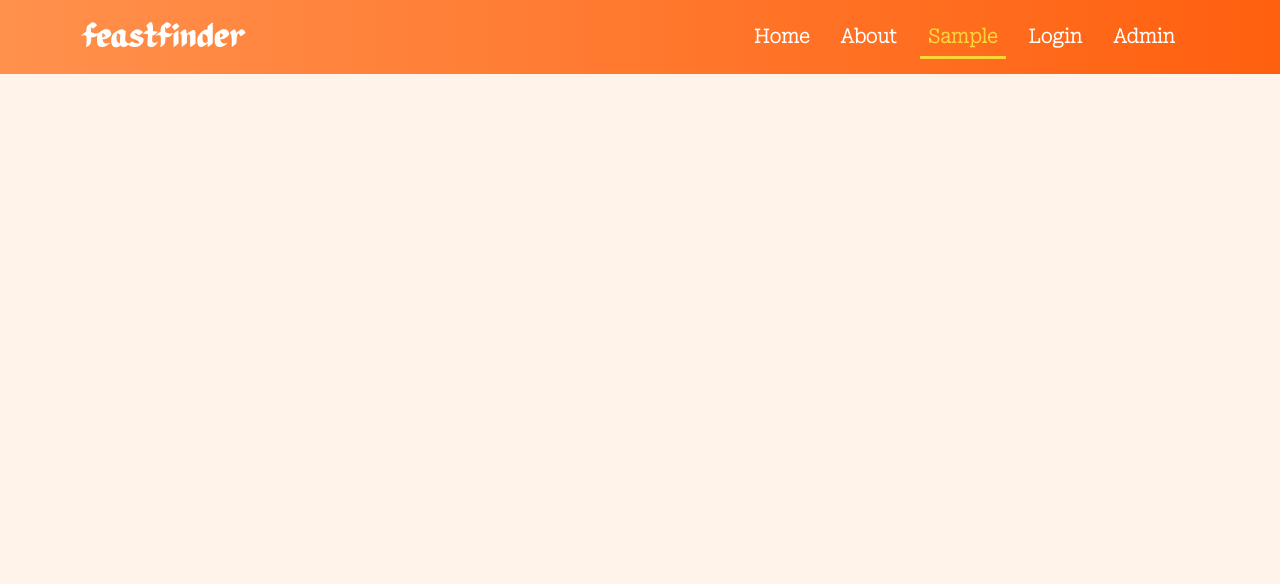
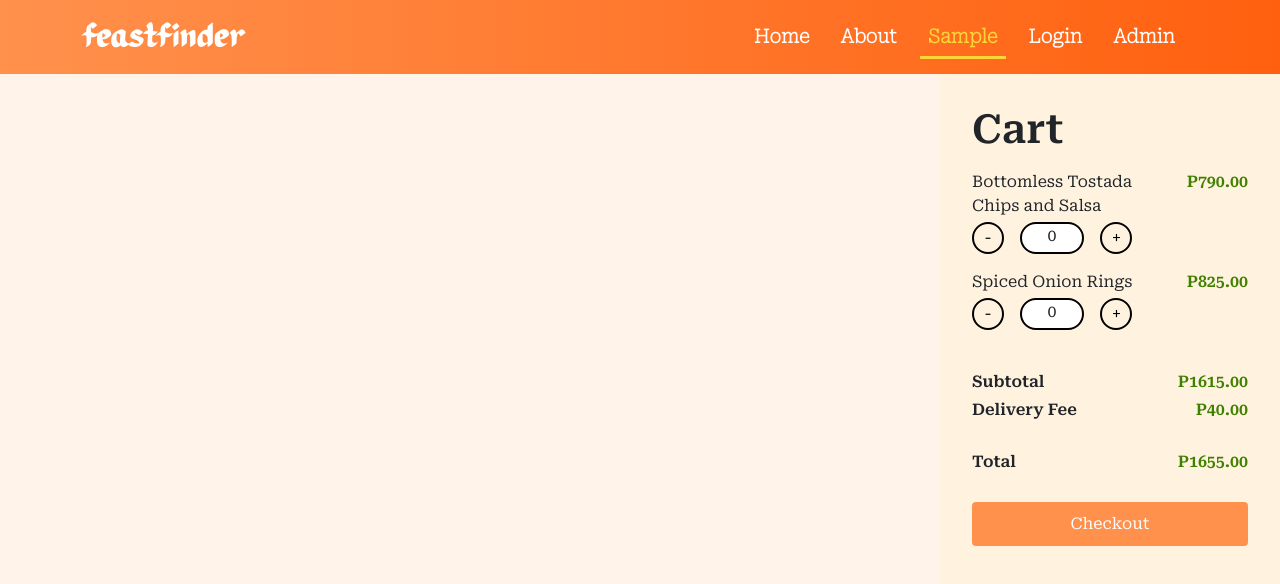
Before and after one commit to FeastFinderApp/feastfinder, a React (Create React App) app: page /sample in a window 1280 px wide. Shown: the top 584 px of the page. Built offline with nearby package versions, Linux system fonts and the light colour scheme.

Commit message:
add restaurant page with cart sidebar

```diff
--- /dev/null
+++ b/src/components/CartCategory.js
@@ -0,0 +1,12 @@
+import React from "react";
+
+function CartCategory(props) {
+    return(
+        <div class="cartDescription">
+            <div class="cartCategoryName">{props.name}</div>
+            <div class="cartPrice">{props.price}</div>
+        </div>
+    );
+}
+
+export default CartCategory;
--- /dev/null
+++ b/src/components/CartItem.js
@@ -0,0 +1,20 @@
+import React, { useState } from "react";
+
+function CartItem(props) {
+    const [count, setCount] = useState(0);
+    return(
+        <div class="cartItem">
+            <div class="cartDescription">
+                <div class="cartItemName">{props.name}</div>
+                <div class="cartPrice">{props.price}</div>
+            </div>
+            <div class="qty">
+                <button onClick={() => setCount(prev => prev - 1)}>-</button>
+                <div class="qtyCount">{count}</div>
+                <button onClick={() => setCount(prev => prev + 1)}>+</button>
+            </div>
+        </div>
+    );
+}
+
+export default CartItem;
--- /dev/null
+++ b/src/components/Restaurant.css
@@ -0,0 +1,54 @@
+#restoContainer {
+    height: 100vh;
+    font-family: 'Roboto Serif', sans-serif;
+}
+#restoRow {
+    height: 100%;
+}
+#cartContainer {
+    background-color: #FFF2DF;
+    padding: 2rem;
+}
+h1 {
+    font-weight: 600;
+}
+.cartItem{
+    margin: 1rem 0rem;
+}
+.cartDescription {
+    display: flex;
+    justify-content: space-between;
+    gap: 1rem;
+    margin-bottom: 0.25rem;
+}
+.cartItemName {
+    font-weight: 400;
+}
+.cartCategoryName {
+    font-weight: 600;
+}
+.cartPrice {
+    font-weight: 600;
+    color: #408000;
+}
+.qty{
+    display: flex;
+}
+.qty button {
+    background-color: transparent;
+    border: 2px solid black;
+    border-radius: 100%;
+    width: 2rem;
+    height: 2rem;
+    color: black;
+    line-height: 0.5rem;
+}
+.qtyCount {
+    background-color: white;
+    border: 2px solid black;
+    border-radius: 1rem;
+    width: 4rem;
+    margin: 0rem 1rem;
+    text-align: center;
+
+}
--- a/src/components/SampleResto.js
+++ b/src/components/SampleResto.js
@@ -1,10 +1,33 @@
 import React from "react";
+import { Container, Row, Col } from "react-bootstrap";
+import CartItem from "./CartItem";
+import CartCategory from "./CartCategory";
+import './Restaurant.css'
 
 function SampleResto(){
     return(
-        <div>
+        <Container id="restoContainer" fluid>
+            <Row id="restoRow">
+                <Col>
 
-        </div>
+                </Col>
+                <Col xs={6}>
+
+                </Col>
+                <Col id="cartContainer">
+                    <h1>Cart</h1>
+                    <CartItem name="Bottomless Tostada Chips and Salsa" price="P790.00" />
+                    <CartItem name="Spiced Onion Rings" price="P825.00" />
+                    <br />
+                    <CartCategory name="Subtotal" price="P1615.00" />
+                    <CartCategory name="Delivery Fee" price="P40.00" />
+                    <br />
+                    <CartCategory name="Total" price="P1655.00" />
+                    <br />
+                    <button>Checkout</button>
+                </Col>
+            </Row>
+        </Container>
     );
 }
 
```
